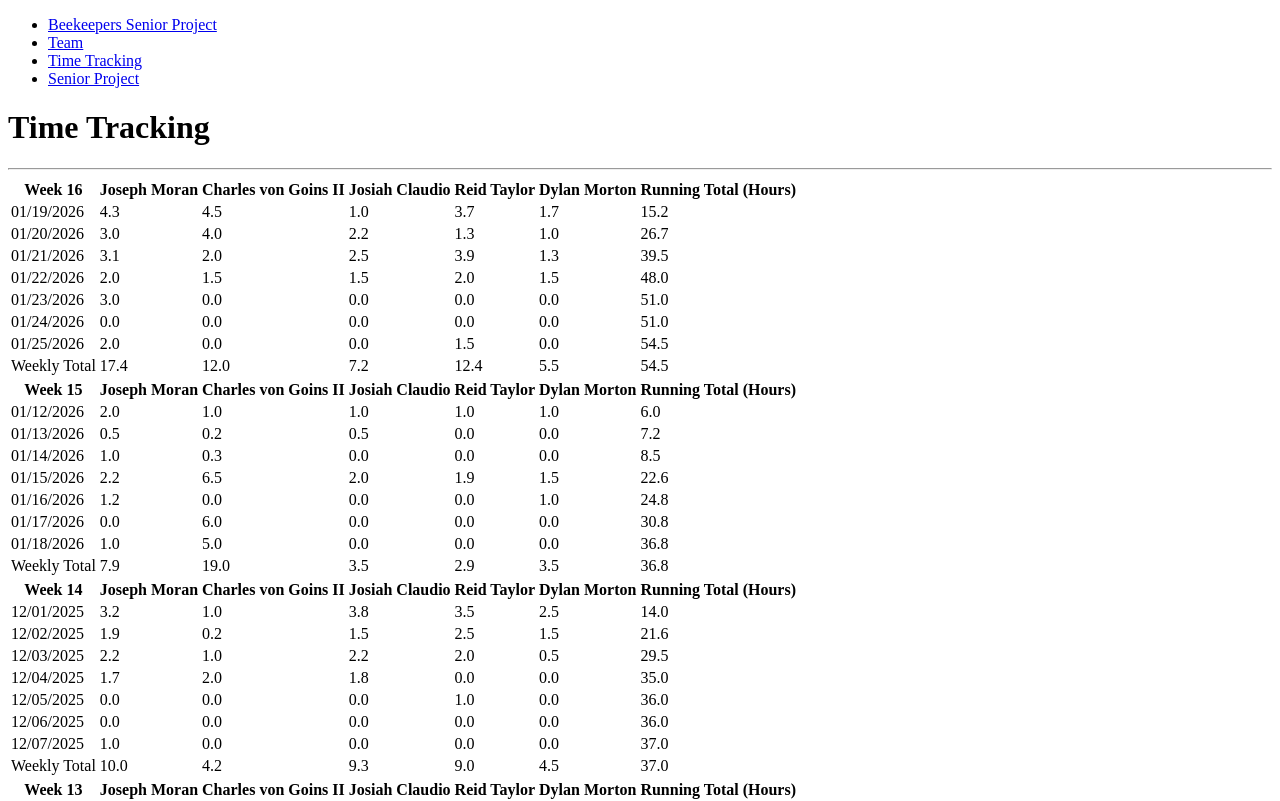
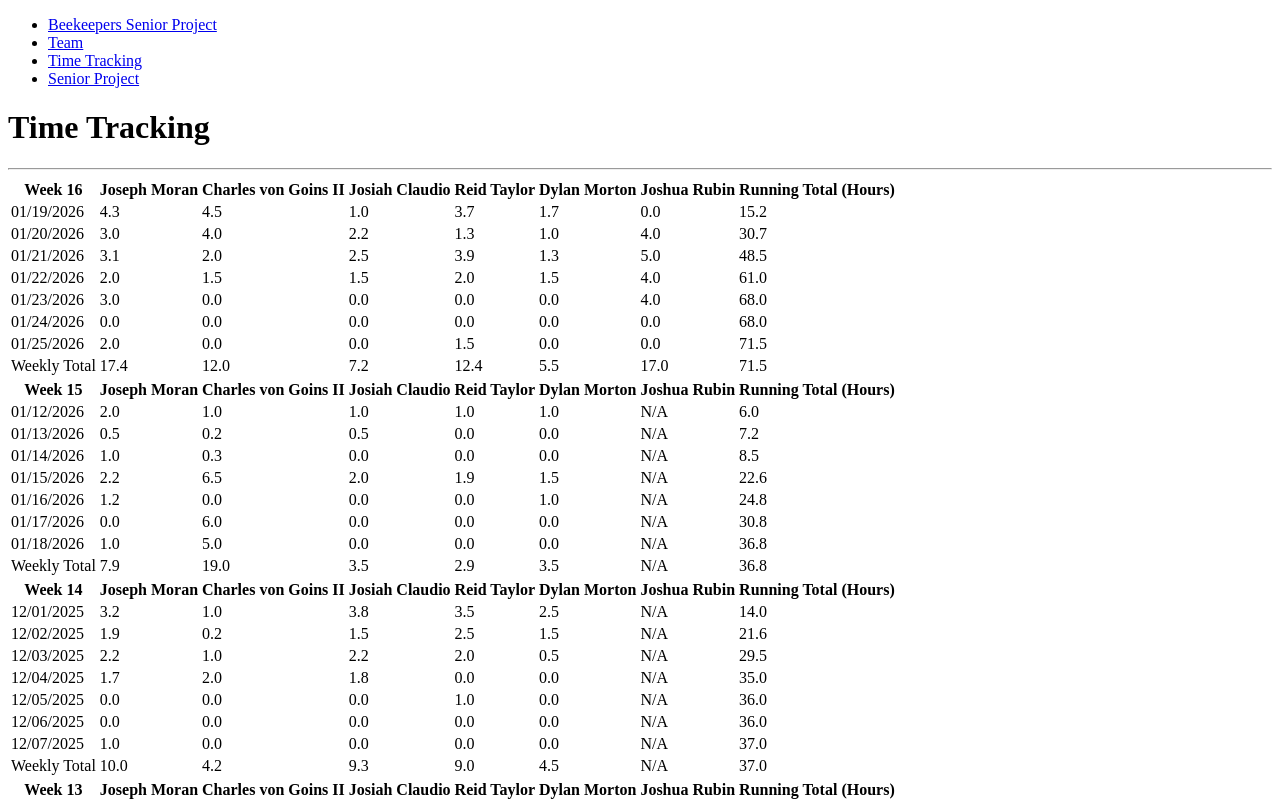
Before and after one commit to Beekeepers-Senior-Project/Senior-Project-Website-Public, a React (Create React App) app: page /Senior-Project-Website-Public/time in a window 1280 px wide. Shown: the top 801 px of the page. Built offline with nearby package versions, Linux system fonts and the light colour scheme; the HTML template or start-up script is replaced by a standard one.

Commit message:
Adding new team member

```diff
--- a/public/time-tracking/team.json
+++ b/public/time-tracking/team.json
@@ -4,7 +4,8 @@
         "Charles von Goins II",
         "Josiah Claudio",
         "Reid Taylor",
-        "Dylan Morton"
+        "Dylan Morton",
+        "Joshua Rubin"
     ],
     "weeks": [
         {
@@ -820,6 +821,15 @@
                     0,
                     0,
                     0
+                ],
+                [
+                    0,
+                    4,
+                    5,
+                    4,
+                    4,
+                    0,
+                    0
                 ]
             ]
         }
--- a/src/components/TeamOverview.tsx
+++ b/src/components/TeamOverview.tsx
@@ -5,6 +5,7 @@ import charlesHeadshot from "../assets/headshots/charles-headshot.webp";
 import dylanHeadshot from "../assets/headshots/dylan-headshot.webp";
 import chrisHeadshot from "../assets/headshots/chris-headshot.webp"
 import reidHeadshot from "../assets/headshots/reid-headshot.webp"
+import joshuaHeadshot from "../assets/headshots/joshua-headshot.webp"
 
 
 function TeamOverview() {
@@ -20,6 +21,8 @@ function TeamOverview() {
 
     const chrisBio = "Chris Wake is a graduate of Rochester Institute of Technology and Florida Atlantic University. He brings over 30 years of experience in the software industry, having held roles in both software engineering and management. After six years as an adjunct professor at RIT, Chris transitioned from the corporate world to academia full-time, joining the Software Engineering department as a lecturer. His most recent industry role was as Senior Director of Editorial Tools at Reuters News, where he led teams developing tools for global journalism."
 
+    const joshuaBio = "Joshua Rubin is currently in his 3rd year as a software engineering major at RIT. He has experience working on full-stack applications and is interested in creating reliable and user-friendly software in a team setting. Joshua enjoys programming, snowboarding, music, and chess. He is also currently working as a Student Manager at Midnight Oil, where he has learned good communication, collaboration, and leadership skills. He is also into freelance and commercial 3D modeling."
+
     return (
         <div>
             <div className="container pt-5">
@@ -29,13 +32,14 @@ function TeamOverview() {
                 <hr className="my-4" />
             </div>
 
-            <div className="container grid gap-4 grid-cols-1 lg:grid-cols-2">
-                <TeamMemberCard name="Charles Von Goins II" role="Project Lead" bio={charlesBio} profilePicUrl={charlesHeadshot}/>
-                <TeamMemberCard name="Dylan Morton" role="Integration/Devops Lead" bio={dylanBio} profilePicUrl={dylanHeadshot}/>
-                <TeamMemberCard name="Joseph Moran" role="Communications Lead" bio={joeBio} profilePicUrl={joeHeadshot}/>
-                <TeamMemberCard name="Josiah Claudio" role="Backend Lead" bio={josiahBio} profilePicUrl={josiahHeadshot}/>
-                <TeamMemberCard name="Reid Taylor" role="Backend Lead" bio={reidBio} profilePicUrl={reidHeadshot}/>
-                <TeamMemberCard name="Christopher Wake" role="Faculty Coach" bio={chrisBio} profilePicUrl={chrisHeadshot}/>
+            <div className="container flex flex-wrap justify-center gap-4">
+                <TeamMemberCard name="Charles Von Goins II" role="Project Lead" bio={charlesBio} profilePicUrl={charlesHeadshot} />
+                <TeamMemberCard name="Dylan Morton" role="Integration/Devops Lead" bio={dylanBio} profilePicUrl={dylanHeadshot} />
+                <TeamMemberCard name="Joseph Moran" role="Communications Lead" bio={joeBio} profilePicUrl={joeHeadshot} />
+                <TeamMemberCard name="Josiah Claudio" role="Backend Lead" bio={josiahBio} profilePicUrl={josiahHeadshot} />
+                <TeamMemberCard name="Reid Taylor" role="Backend Lead" bio={reidBio} profilePicUrl={reidHeadshot} />
+                <TeamMemberCard name="Joshua Rubin" role="Spring Co-op" bio={joshuaBio} profilePicUrl={joshuaHeadshot} />
+                <TeamMemberCard name="Christopher Wake" role="Faculty Coach" bio={chrisBio} profilePicUrl={chrisHeadshot} />
             </div>
         </div>
     );
@@ -43,10 +47,10 @@ function TeamOverview() {
 
 function TeamMemberCard({ name, role, bio, profilePicUrl }: { name: string; role: string; bio: string, profilePicUrl: string }) {
     return (
-        <Card className="mb-4">
+        <Card className="mb-4 w-full lg:w-[calc(50%-1rem)]">
             <div className="flex flex-col h-full md:flex-row">
                 <div className="card-left flex items-center flex-shrink-0 justify-center">
-                    <img className="h-40 w-40 m-4 rounded-full" src={profilePicUrl} alt={`${name}'s profile`}/>
+                    <img className="h-40 w-40 m-4 rounded-full" src={profilePicUrl} alt={`${name}'s profile`} />
                 </div>
                 <div className="card-right w-full pl-0">
                     <CardHeader className="pb-1 text-center md:text-left">
--- a/src/components/TimeTracking.tsx
+++ b/src/components/TimeTracking.tsx
@@ -6,12 +6,13 @@ import { Card } from "./ui/card";
  * Placeholder for loading data
  */
 const defaultTeamTime = {
-    "members": ["Joseph Moran", "Charles von Goins II", "Josiah Claudio", "Reid Taylor", "Dylan Morton"],
+    "members": ["Joseph Moran", "Charles von Goins II", "Josiah Claudio", "Reid Taylor", "Dylan Morton", "Joshua Rubin"],
     "weeks": [
         {
             "label": "Week 0",
             "startDay": "2025-09-01",
             "hours": [
+                [0, 0, 0, 0, 0, 0, 0],
                 [0, 0, 0, 0, 0, 0, 0],
                 [0, 0, 0, 0, 0, 0, 0],
                 [0, 0, 0, 0, 0, 0, 0],
@@ -62,7 +63,7 @@ function formatDate(date: Date): string {
 /**
  * Fetch and process time tracking data from json statically hosted by github pages
  */
-async function fetchTime(): Promise<TeamTimeJSON>{
+async function fetchTime(): Promise<TeamTimeJSON> {
     return new Promise((res) => {
         fetch(timeDataPath)
             .then(res => res.json())
@@ -113,13 +114,13 @@ function TimeTracking() {
  * Single week time blocks displaying each team member's contributions
  */
 function FullTeamWeekBlock(props: TeamWeekBlockProps) {
-    const {members, week} = props;
+    const { members, week } = props;
     const startDay = new Date(week.startDay);
     let teamTotal = 0;
     let inTotals = new Array(members.length).fill(0);
 
     const daysInWeek = Array.from({ length: 7 }, (_, i) => i);
-    const membersInTeam = Array.from({ length: members.length}, (_, i) => i);
+    const membersInTeam = Array.from({ length: members.length }, (_, i) => i);
 
     return (
         <Card className="mb-10">
@@ -127,36 +128,47 @@ function FullTeamWeekBlock(props: TeamWeekBlockProps) {
                 <TableHeader>
                     <TableRow>
                         <TableHead className="text-bold w-[15%]">{week.label}</TableHead>
-                    {members.map((member) => {
-                        return <TableHead key={member} className="text-center w-[14%]">{member}</TableHead>
-                    })}
+                        {members.map((member) => (
+                            <TableHead key={member} className="text-center w-[14%]">{member}</TableHead>
+                        ))}
                         <TableHead className="text-right w-[15%]"> Running Total (Hours)</TableHead>
                     </TableRow>
                 </TableHeader>
                 <TableBody>
-               {
-                daysInWeek.map(day => {
+                    {daysInWeek.map(day => {
                         return (
                             <TableRow key={day}>
                                 <TableCell>{formatDate(incrementDate(startDay, day))}</TableCell>
                                 {membersInTeam.map((memNum) => {
-                                teamTotal += week.hours[memNum][day];
-                                inTotals[memNum] += week.hours[memNum][day];
-                                return <TableCell key={memNum} className="text-center"> {week.hours[memNum][day].toFixed(1)} </TableCell>
+                                    const hoursArray = week.hours[memNum];
+                                    const hasData = !!hoursArray;
+
+                                    if (hasData) {
+                                        const hours = hoursArray[day];
+                                        teamTotal += hours;
+                                        inTotals[memNum] += hours;
+                                        return <TableCell key={memNum} className="text-center">{hours.toFixed(1)}</TableCell>;
+                                    }
+
+                                    return <TableCell key={memNum} className="text-center text-muted-foreground italic">N/A</TableCell>;
                                 })}
                                 <TableCell className="text-right">{teamTotal.toFixed(1)}</TableCell>
                             </TableRow>
                         );
-                })
-               }
+                    })}
                 </TableBody>
                 <TableFooter>
                     <TableRow>
                         <TableCell>Weekly Total</TableCell>
                         {membersInTeam.map((memNum) => {
-                        return <TableCell key={memNum} className="text-center">{inTotals[memNum].toFixed(1)}</TableCell>
+                            const hasData = !!week.hours[memNum];
+                            return (
+                                <TableCell key={memNum} className="text-center">
+                                    {hasData ? inTotals[memNum].toFixed(1) : "N/A"}
+                                </TableCell>
+                            );
                         })}
-                    <TableCell className="text-right">{teamTotal.toFixed(1)}</TableCell>
+                        <TableCell className="text-right font-bold">{teamTotal.toFixed(1)}</TableCell>
                     </TableRow>
                 </TableFooter>
             </Table>
```
Also changed, not shown: src/assets/headshots/joshua-headshot.webp (added). Lines whose indentation alone changed are shown as unchanged.
